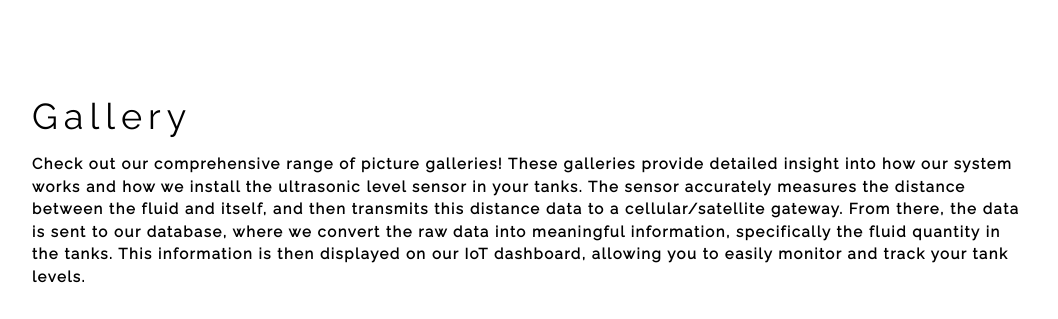
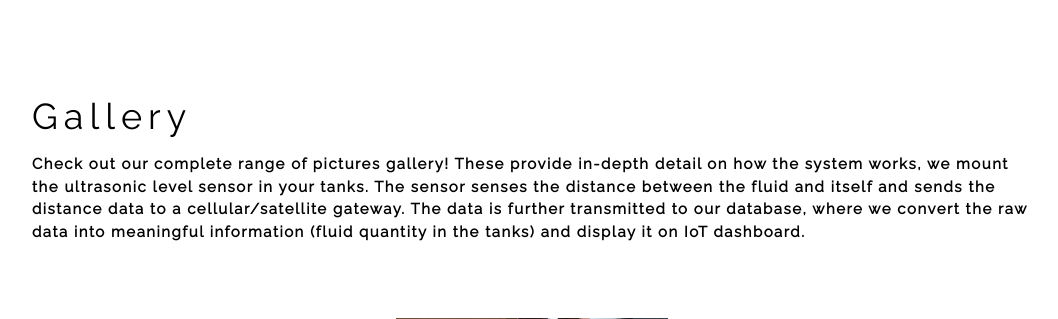
Before and after one commit to amirulaimanr/watertankmonitoringsystem, a PHP site: page / in a window 1280 px wide; the page is wider, and only the part inside the window is pictured. Shown: the part 3758-4077 px from the top of that part, without its empty margins (108-1166 px from the left). Run offline with PHP 8.4, Linux system fonts and the light colour scheme; data that the repository does not hold is empty; some libraries are stand-ins or nearby versions.

Commit message:
edit text

```diff
--- a/index.php
+++ b/index.php
@@ -386,7 +386,7 @@ Since the real-time data changes minimally within a minute, you may not observe
         <div class="gallery_data">
           <h1 class="gallery_title">Gallery</h1>
           <p class="gallery_p">
-         Check out our comprehensive range of picture galleries! These galleries provide detailed insight into how our system works and how we install the ultrasonic level sensor in your tanks. The sensor accurately measures the distance between the fluid and itself, and then transmits this distance data to a cellular/satellite gateway. From there, the data is sent to our database, where we convert the raw data into meaningful information, specifically the fluid quantity in the tanks. This information is then displayed on our IoT dashboard, allowing you to easily monitor and track your tank levels.
+          Check out our complete range of pictures gallery! These provide in-depth detail on how the system works, we mount the ultrasonic level sensor in your tanks. The sensor senses the distance between the fluid and itself and sends the distance data to a cellular/satellite gateway. The data is further transmitted to our database, where we convert the raw data into meaningful information (fluid quantity in the tanks) and display it on IoT dashboard.
           </p>
 
 
@@ -398,21 +398,21 @@ Since the real-time data changes minimally within a minute, you may not observe
             <img class="photo" src="img/a.gif" alt="">
             <div class="caption">
             <h3>System Architecture</h3>
-            <p>In this project, the IoT-based smart water tank system comprises four major components: hardware, software, networking, and mobile communication.</p>
+            <p>In this project, the IoT-based smart water tank system consists of the four major parts which are the hardware, software, networking and mobile communication</p>
             </div>
           </div>
           <div class="gallery_img">
             <img class="photo" src="img/tank.jpg" alt="">
             <div class="caption">
             <h3>Water Tank Prototype</h3>
-            <p> This is the prototype of the water tank, which includes the placement of sensors. The water tank has been marked with an indicator, allowing the water level to be easily observed from outside the tank</p>
+            <p> Prototype of the Water Tank and the placement of the sensors. The water tank was marked with an indicator and the water level can be observed from the outside of the water tank.</p>
             </div>
           </div>
           <div class="gallery_img">
             <img class="photo" src="img/connection.jpg" alt="">
             <div class="caption">
             <h3>Hardware Connection</h3>
-            <p>The WeMos D1R2 is connected to all the modules in the system. All the sensors are connected to the IO pin of the WeMos D1R2 for communication and data transfer.</p>
+            <p>The connection between the WeMos D1R2 and all the modules. All the sensors were connected to the IO pin of the WeMos D1R2.</p>
             </div>
           </div>
         </div>
```
